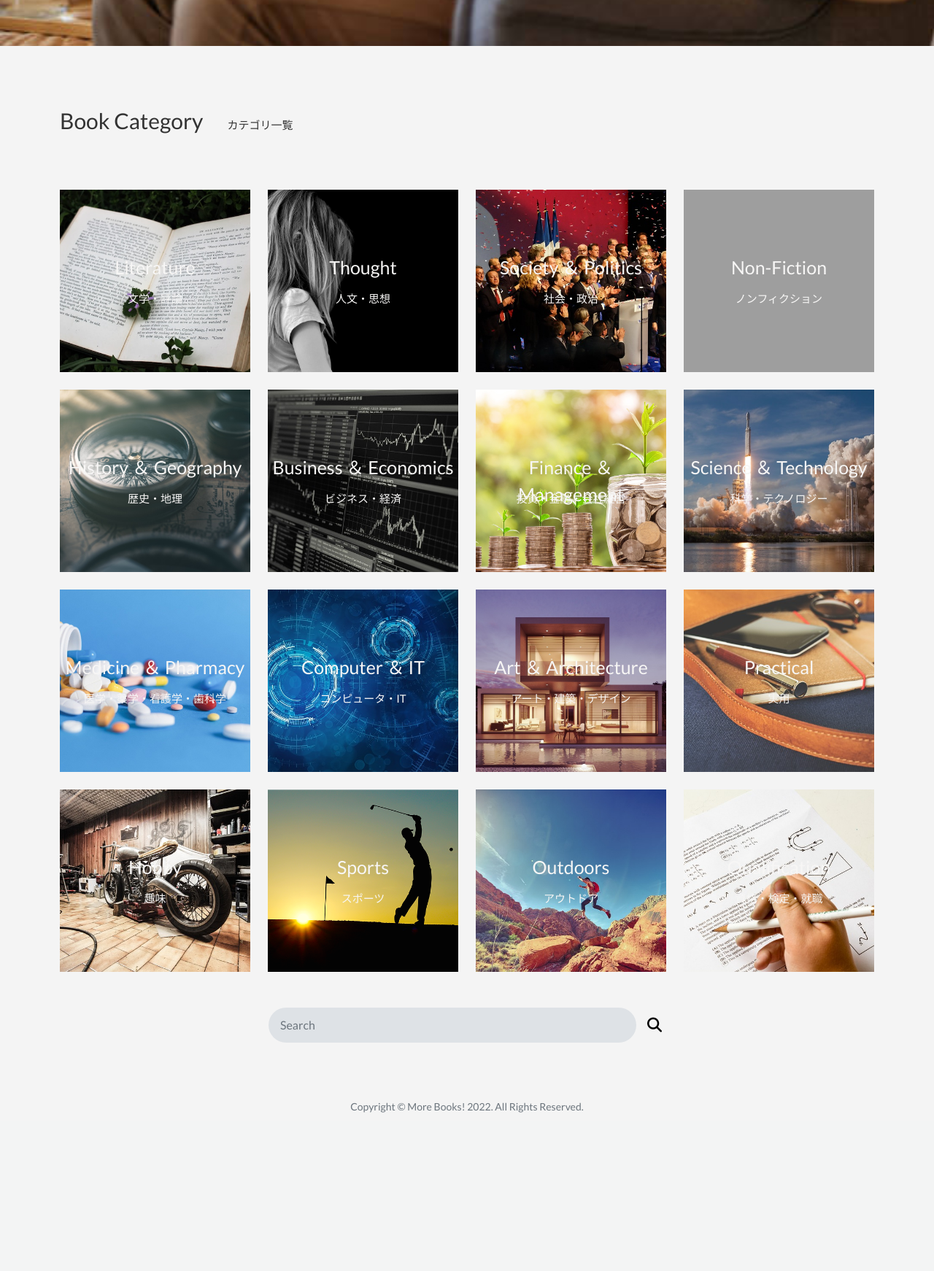
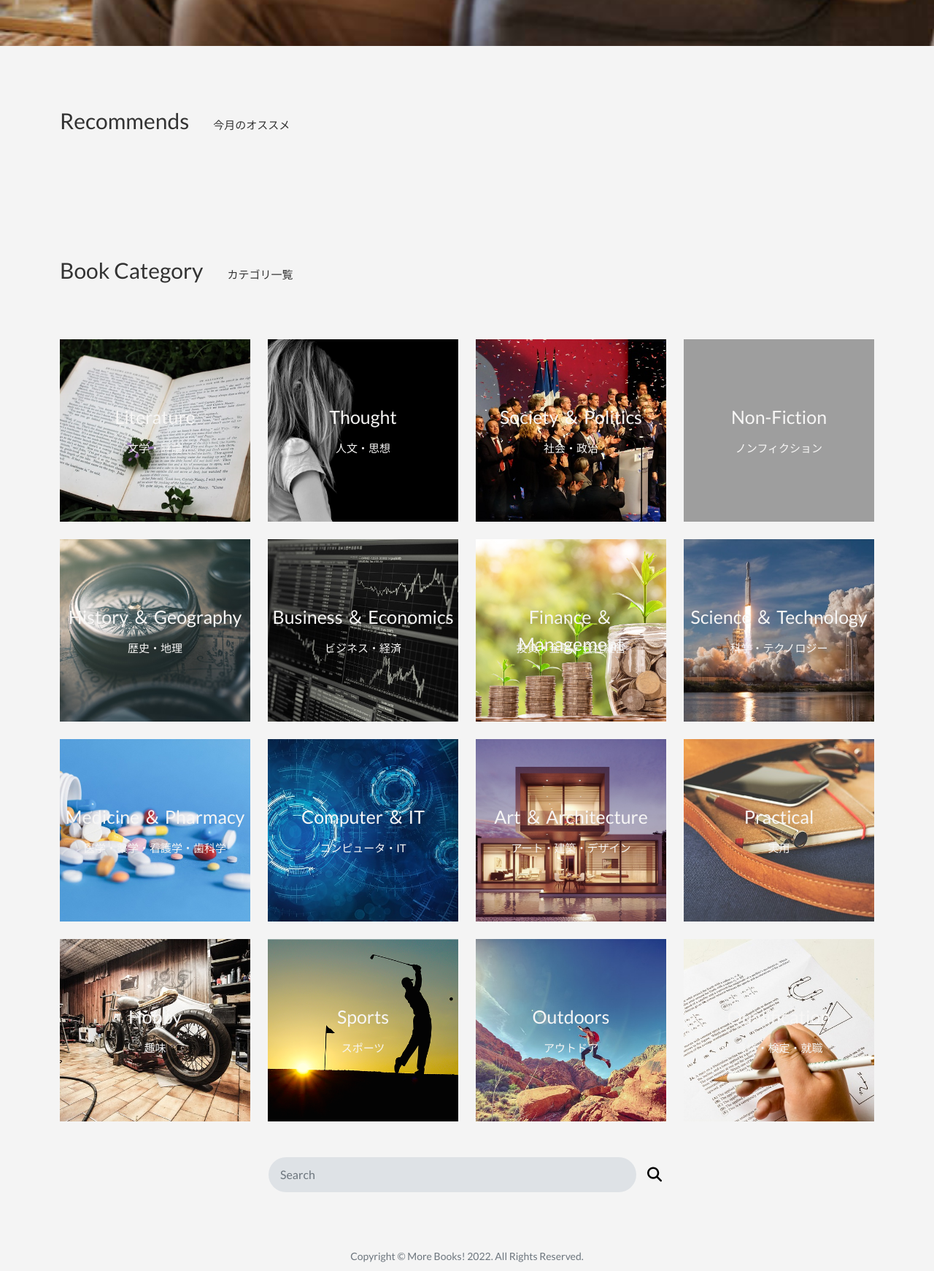
Before and after one commit to ka113private/more_books, a Django app: page / in a window 1280 px wide. Shown: the part 737-2479 px from the top of the page at 73% size. Before the commit the page ends 2262 px from the top, so only its background shows below. Run offline with Django 3.2, Linux system fonts and the light colour scheme; the visitor is signed in with stand-in values (Sample User, id 1); parts of the project's set-up code (start-up, migrations or seed data) failed here and were passed over; some libraries are stand-ins or nearby versions; grey boxes are pictures that could not be loaded.

Commit message:
[update]今月のおすすめ欄の追加

```diff
--- a/books/templates/index.html
+++ b/books/templates/index.html
@@ -26,8 +26,16 @@
 <section class="book-categories">
     <div class="container">
         <div class="section-title">
-                <div class="section-title-en">Book Category</div>
-                <div class="section-title-jp">カテゴリ一覧</div>
+            <div class="section-title-en">Recommends</div>
+            <div class="section-title-jp">今月のオススメ</div>
+        </div>
+    </div>
+</section>
+<section class="book-categories">
+    <div class="container">
+        <div class="section-title">
+            <div class="section-title-en">Book Category</div>
+            <div class="section-title-jp">カテゴリ一覧</div>
         </div>
         <div class="row d-flex justify-content-center my-5 gy-4">
             <div class="col-lg-3 col-md-6 col-sm-12">
```
